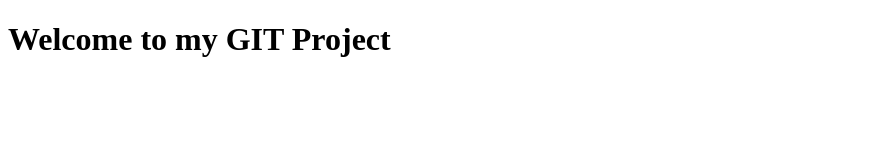
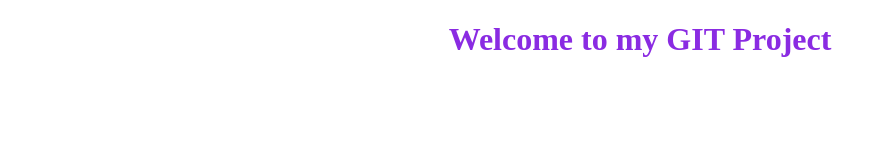
Before and after one commit to HappinessGR/my-awesome-app, a plain HTML site: page index.html in a window 1280 px wide. Shown: the whole page, without its empty margins (0-887 px from the left). Drawn offline with Linux system fonts and the light colour scheme.

Commit message:
added styles.css file

```diff
--- a/index.html
+++ b/index.html
@@ -4,6 +4,7 @@
     <meta charset="UTF-8">
     <meta name="viewport" content="width=device-width, initial-scale=1.0">
     <title>Github</title>
+    <link rel="stylesheet" href="styes.css">
 </head>
 <body>
     <h1>Welcome to my GIT Project</h1>
--- /dev/null
+++ b/styes.css
@@ -0,0 +1,4 @@
+h1{
+    text-align: center;
+    color: blueviolet;
+}
```
